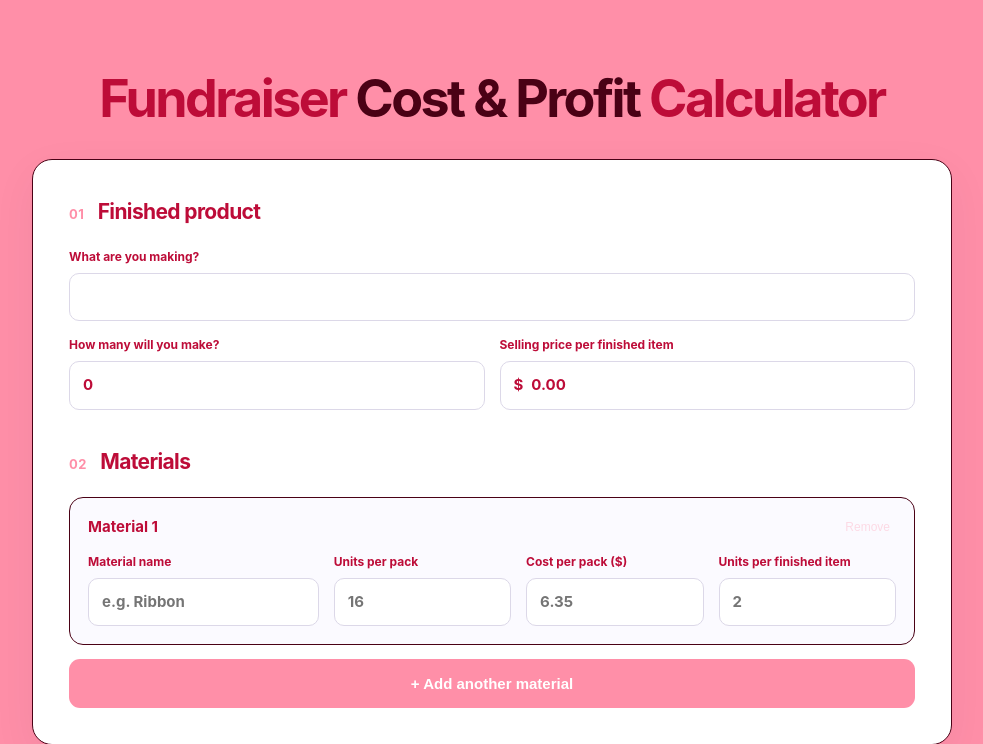
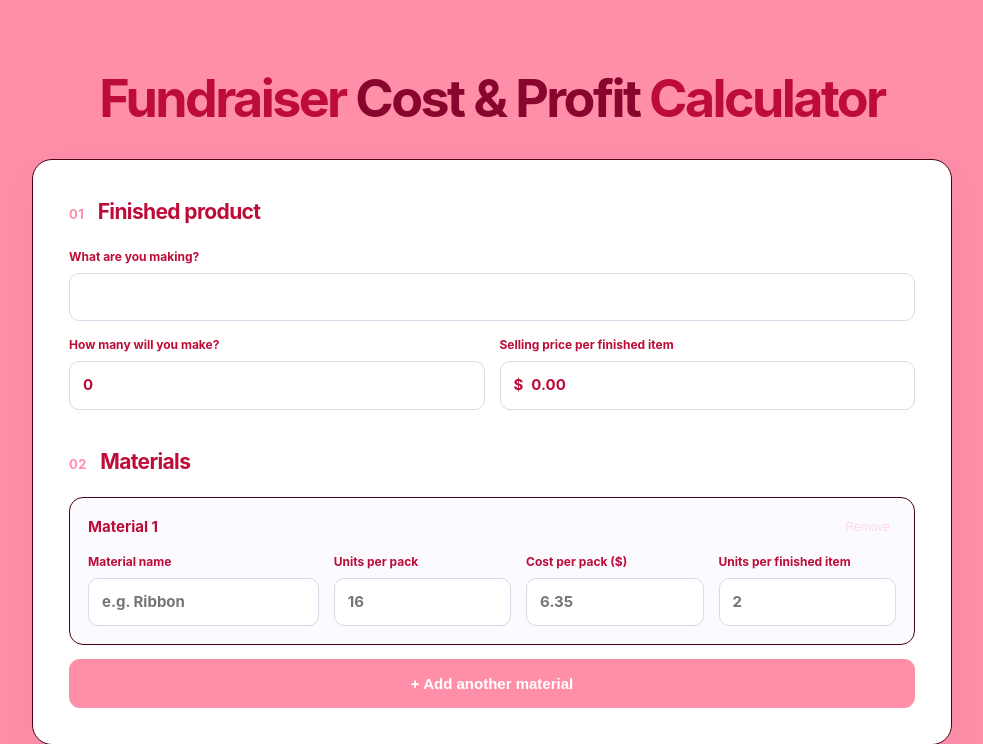
Before and after one commit to oh-boyyo/ProductCalculator, a Flask app: page / in a window 1280 px wide. Shown: the top 744 px of the page, without its empty margins (148-1131 px from the left). Run offline with Flask 3, Linux system fonts and the light colour scheme.

Commit message:
Update style.css

```diff
--- a/static/style.css
+++ b/static/style.css
@@ -15,7 +15,7 @@ body { margin: 0; background: var(--background); color: var(--text); font-family
 .hero { text-align: center; margin-bottom: 32px; }
 .eyebrow { color: var(--accent); letter-spacing: .18em; font-size: 12px; font-weight: 800; }
 h1 { font-size: clamp(32px, 5vw, 52px); letter-spacing: -.05em; line-height: 1.1; margin: 14px 0; }
-h1 span { color: var(--border); }
+h1 span { color: #88052d; }
 .hero p { color: var(--accent); max-width: 540px; margin: 0 auto; }
 .card { background: var(--surface); border: 1px solid var(--border); border-radius: var(--radius); padding: clamp(18px, 4vw, 36px); box-shadow: 0 14px 45px rgba(35, 26, 77, .055); margin-bottom: 22px; }
 h2 { font-size: 13px; color: var(--accent); margin: 0 0 20px; letter-spacing: .03em; }
```
